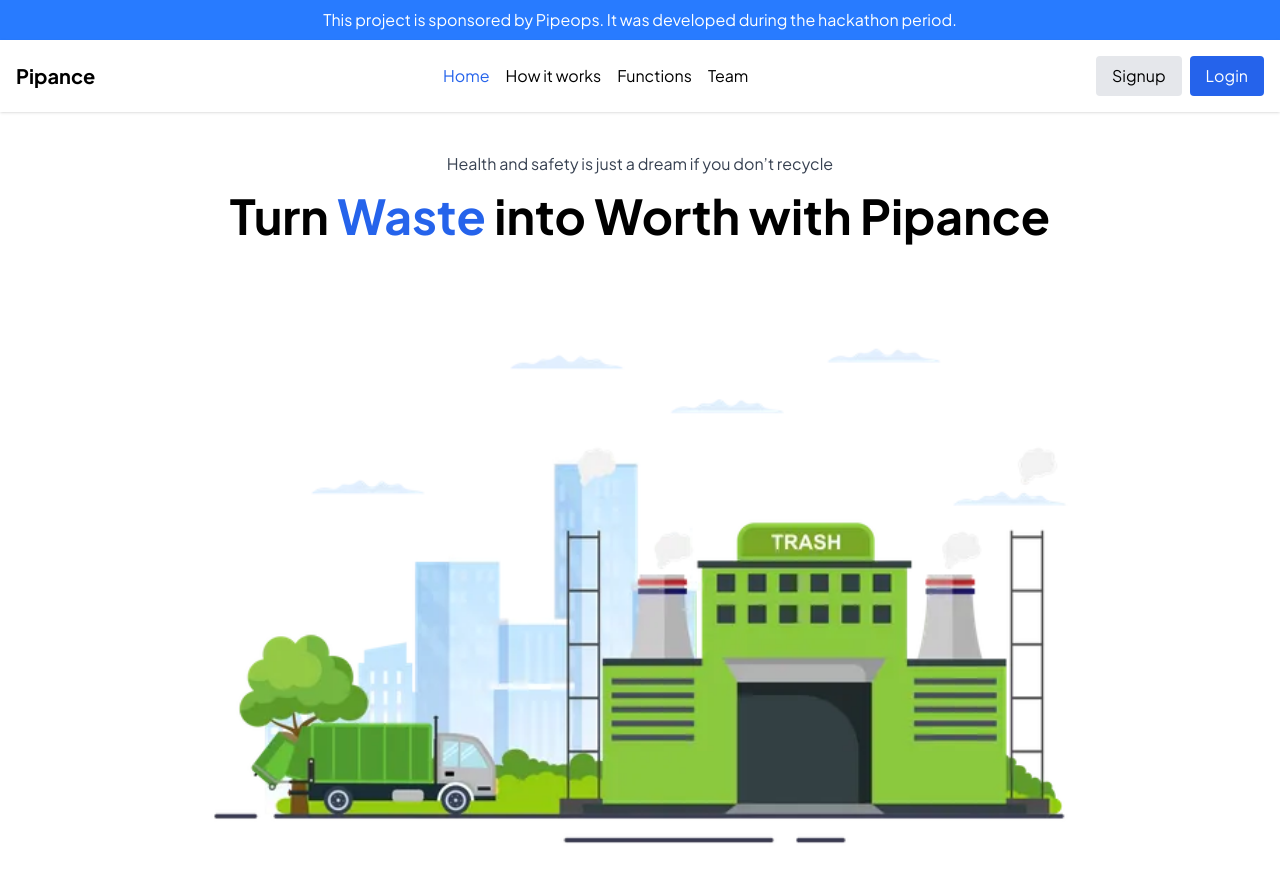
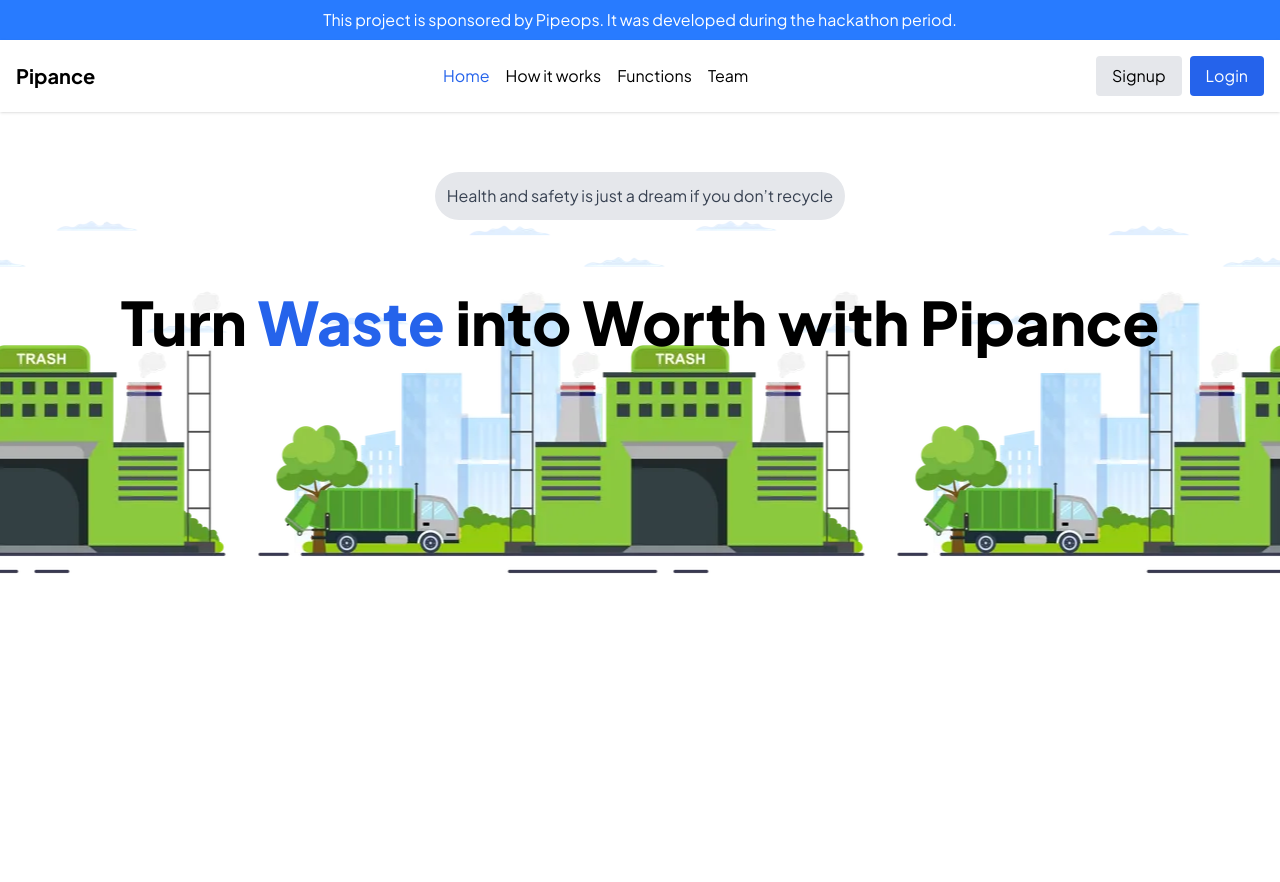
Before and after one commit to fasakinhenry/BornPikin, a React (Vite) app: page / in a window 1280 px wide. Shown: the top 882 px of the page. Built offline with nearby package versions, Linux system fonts and the light colour scheme.

Commit message:
feat: add layout and fix styling issues

```diff
--- a/src/App.jsx
+++ b/src/App.jsx
@@ -1,14 +1,20 @@
-import React from 'react';
-import Banner from './components/Banner';
-import Header from './components/Header';
-import LandingPage from './pages/Home';
+import React from "react";
+import { BrowserRouter as Router, Routes, Route } from "react-router-dom";
+import Layout from "./layouts/LandingLayout";
+import Banner from "./components/Banner";
+import Header from "./components/Header";
+import LandingPage from "./pages/Home";
+import Features from "./pages/Functions";
 
 const App = () => (
-  <div>
-    <Banner />
-    <Header />
-    <LandingPage />
-  </div>
+  <Router>
+    <Routes>
+      <Route path="/" element={<Layout />}>
+        <Route index element={<LandingPage />} />
+        <Route path="/functions" element={<Features />} />
+      </Route>
+    </Routes>
+  </Router>
 );
 
 export default App;
--- a/src/components/Header.jsx
+++ b/src/components/Header.jsx
@@ -1,13 +1,14 @@
 import React from 'react';
+import { Link } from 'react-router-dom';
 
 const Header = () => (
-  <header className="bg-white shadow p-4 flex justify-between items-center">
+  <header className="bg-white shadow p-4 flex justify-between items-center w-full">
     <div className="text-xl font-bold">Pipance</div>
     <nav className="space-x-4">
-      <a href="/" className="text-blue-600">Home</a>
-      <a href="#how-it-works" className="hover:text-blue-600">How it works</a>
-      <a href="#functions" className="hover:text-blue-600">Functions</a>
-      <a href="#team" className="hover:text-blue-600">Team</a>
+      <Link to="/" className="text-blue-600">Home</Link>
+      <Link to="how-it-works" className="hover:text-blue-600">How it works</Link>
+      <Link to="functions" className="hover:text-blue-600">Functions</Link>
+      <Link to="team" className="hover:text-blue-600">Team</Link>
     </nav>
     <div>
       <button className="bg-gray-200 px-4 py-2 rounded mr-2">Signup</button>
--- a/src/index.css
+++ b/src/index.css
@@ -22,6 +22,27 @@
 @layer base {
     body {
         @apply font-jakarta bg-white text-black text-base;
+    }
+}
+
+.container {
+    overflow: hidden;
+}
+
+.sliding-background {
+    background: url("./assets/landing.png") repeat-x;
+    height: 1024px;
+    width: 4320px;
+    animation: slide 60s linear infinite;
+}
+
+@keyframes slide {
+    0% {
+        transform: translate3d(0, 0, 0);
+    }
+
+    100% {
+        transform: translate3d(-1692px, 0, 0);
     }
 }
 
--- /dev/null
+++ b/src/layouts/LandingLayout.jsx
@@ -0,0 +1,17 @@
+import React from "react";
+import Header from "../components/Header";
+import Banner from "../components/Banner";
+import { Outlet } from "react-router-dom";
+const Layout = () => {
+  return (
+    <div>
+      <Banner />
+      <Header />
+      <main>
+        <Outlet />
+      </main>
+    </div>
+  );
+};
+
+export default Layout;
--- a/src/main.jsx
+++ b/src/main.jsx
@@ -6,8 +6,6 @@ import "./index.css";
 
 ReactDOM.createRoot(document.getElementById("root")).render(
   <React.StrictMode>
-    <Router>
       <App />
-    </Router>
   </React.StrictMode>
 );
--- /dev/null
+++ b/src/pages/Functions.jsx
@@ -0,0 +1,22 @@
+import React from "react";
+import landingImage from "../assets/landing.png"; // Adjust the path as needed
+
+const Functions = () => (
+  <div className="text-center py-10">
+    <p className="text-gray-700">
+      Health and safety is just a dream if you don’t recycle
+    </p>
+    <h1 className="text-5xl font-bold my-4">
+      Turn <span className="text-blue-600">Waste</span> into Worth with Pipance
+    </h1>
+    <div className="mt-10">
+      <img
+        src={landingImage}
+        alt="Landing"
+        className="mx-auto w-full max-w-4xl"
+      />
+    </div>
+  </div>
+);
+
+export default Functions;
--- a/src/pages/Home.jsx
+++ b/src/pages/Home.jsx
@@ -1,15 +1,30 @@
-import React from 'react';
-import landingImage from '../assets/landing.png'; // Adjust the path as needed
+import React from "react";
+import landingImage from "../assets/landing.png";
+import "../index.css";
 
 const LandingPage = () => (
-  <div className="text-center py-10">
-    <p className="text-gray-700">Health and safety is just a dream if you don’t recycle</p>
-    <h1 className="text-5xl font-bold my-4">
-      Turn <span className="text-blue-600">Waste</span> into Worth with Pipance
-    </h1>
-    <div className="mt-10">
-      <img src={landingImage} alt="Landing" className="mx-auto w-full max-w-4xl" />
+  <div
+    className="container relative text-center py-10 flex flex-col items-center w-full mt-5 bg-repeat h-[100vh]"
+    // style={{ backgroundImage: `url(${landingImage})` }}
+  >
+    <div className="sliding-background"></div>
+    <p className="absolute top-13 text-gray-700 bg-gray-200 w-fit p-3 rounded-full">
+      Health and safety is just a dream if you don’t recycle
+    </p>
+    <div className=" absolute top-20 mt-10">
+      <h1 className="text-6xl font-black mt-10">
+        Turn <span className="text-blue-600">Waste</span> into Worth with
+        Pipance
+      </h1>
     </div>
+
+    {/* <div className="mt-10">
+      <img
+        src={landingImage}
+        alt="Landing"
+        className="mx-auto w-full max-w-4xl"
+      />
+    </div> */}
   </div>
 );
 
```
